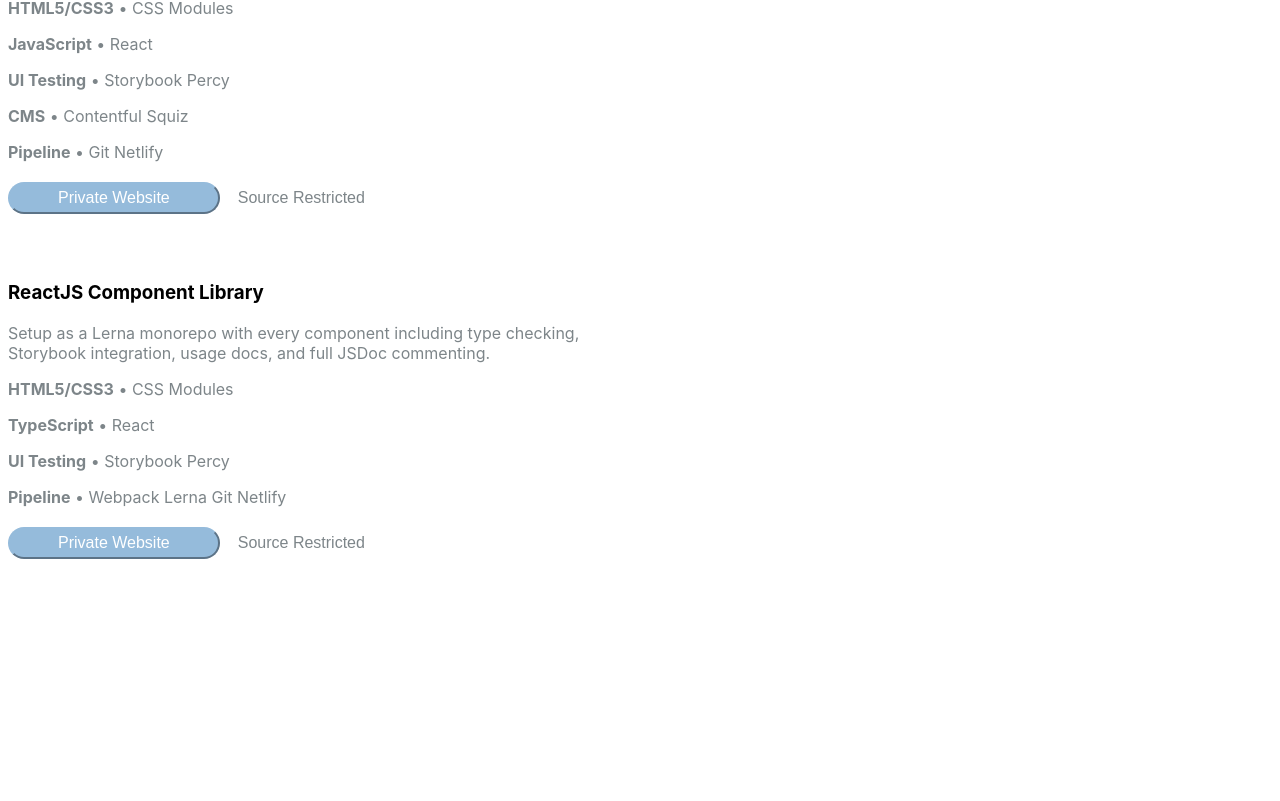
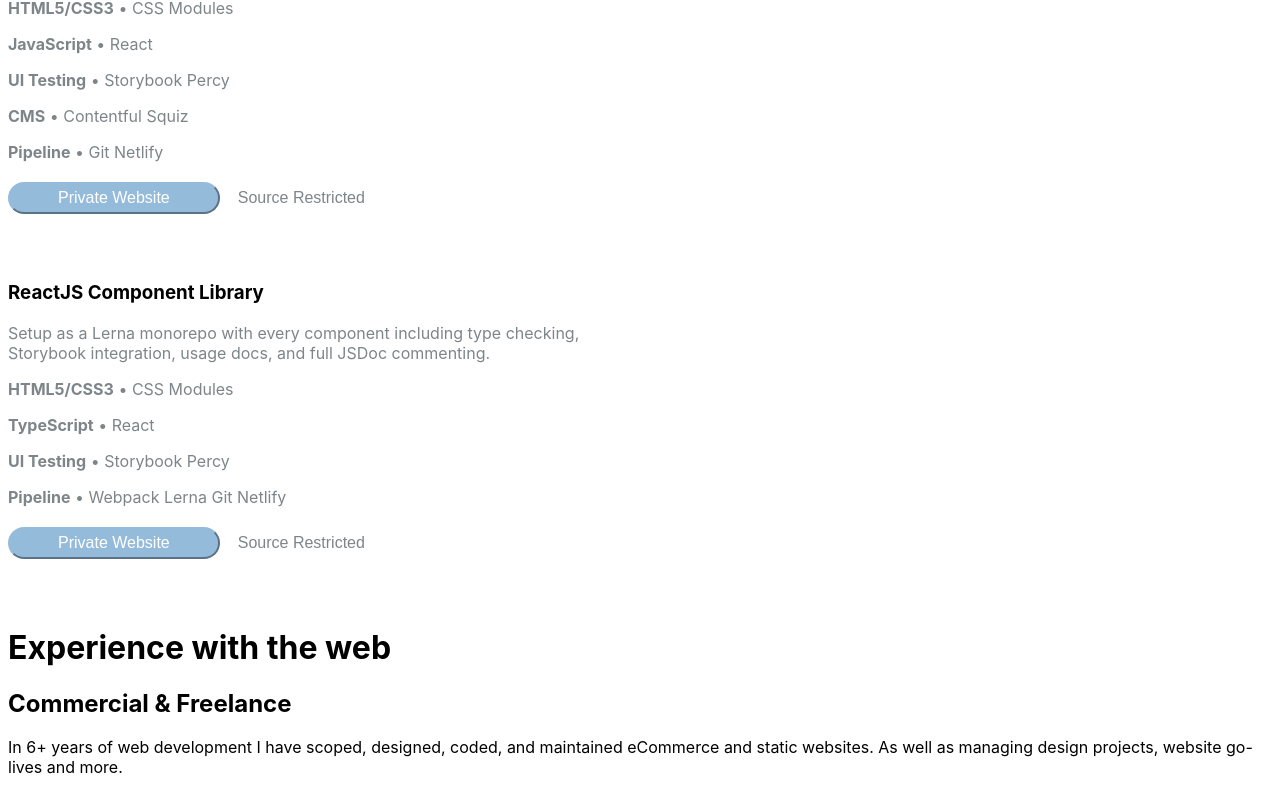
Before and after one commit to mmwoods/Portfolio, a React (Create React App) app in the folder portfolio/: page / in a window 1280 px wide. Shown: the part 1576-2377 px from the top of the page. Before the commit the page ends 2191 px from the top, so only its background shows below. Built offline with nearby package versions, Linux system fonts and the light colour scheme.

Commit message:
feat: initial experience component

```diff
--- /dev/null
+++ b/portfolio/src/components/home/experience/experience.tsx
@@ -0,0 +1,14 @@
+import React from "react";
+
+export const Experience = () => (
+  <div>
+    <h1>Experience with the web</h1>
+    <h2>Commercial &amp; Freelance</h2>
+
+    <p>
+      In 6+ years of web development I have scoped, designed, coded, and
+      maintained eCommerce and static websites. As well as managing design
+      projects, website go-lives and more.
+    </p>
+  </div>
+);
--- /dev/null
+++ b/portfolio/src/components/home/experience/index.ts
@@ -0,0 +1 @@
+export * from "./experience";
--- a/portfolio/src/components/home/index.ts
+++ b/portfolio/src/components/home/index.ts
@@ -1,2 +1,3 @@
 export * from "./project";
 export * from "./introduction";
+export * from "./experience";
--- a/portfolio/src/scenes/home-scene/home-scene.tsx
+++ b/portfolio/src/scenes/home-scene/home-scene.tsx
@@ -1,6 +1,11 @@
 import React from "react";
 
-import { Project, StackNavigation, Introduction } from "../../components/";
+import {
+  Project,
+  StackNavigation,
+  Introduction,
+  Experience
+} from "../../components/";
 import { projectsData } from "../../data";
 
 export const HomeScene = () => (
@@ -17,5 +22,7 @@
         repo={item.repo}
       />
     ))}
+
+    <Experience />
   </StackNavigation>
 );
```
